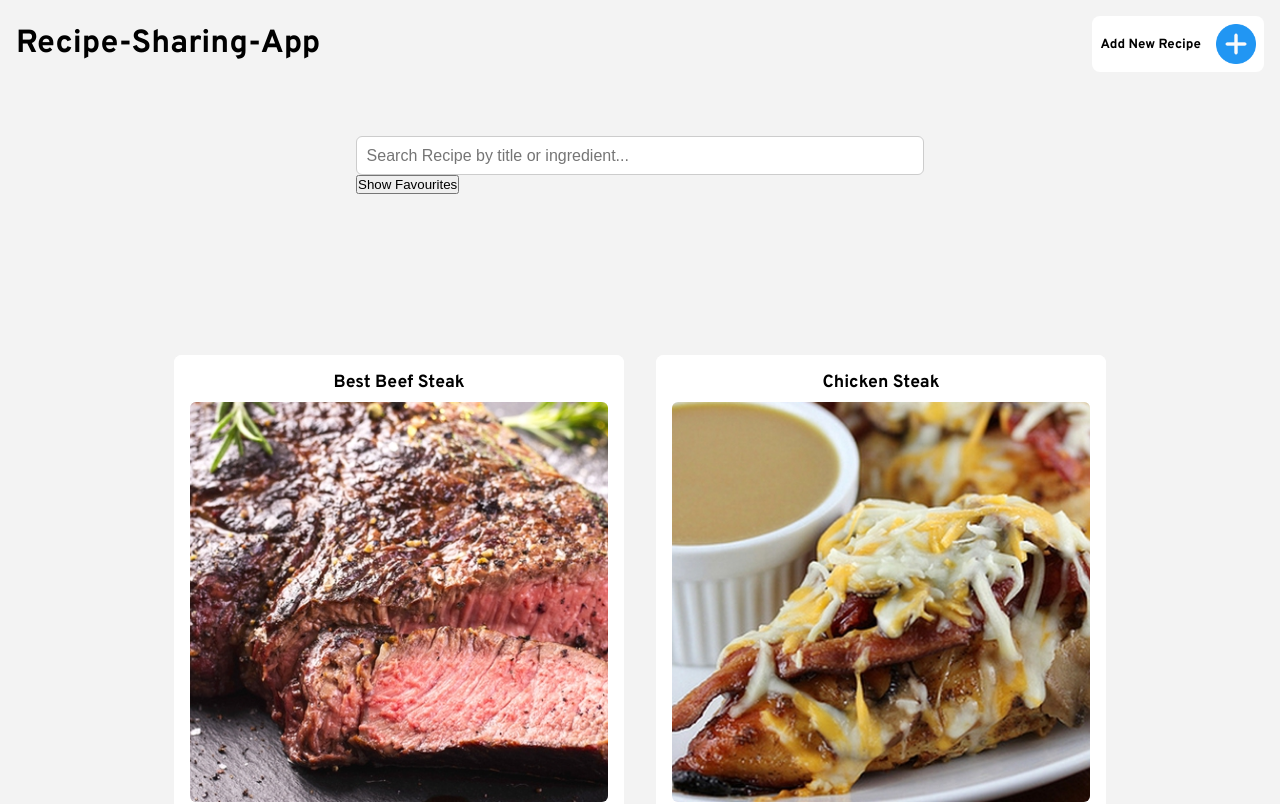
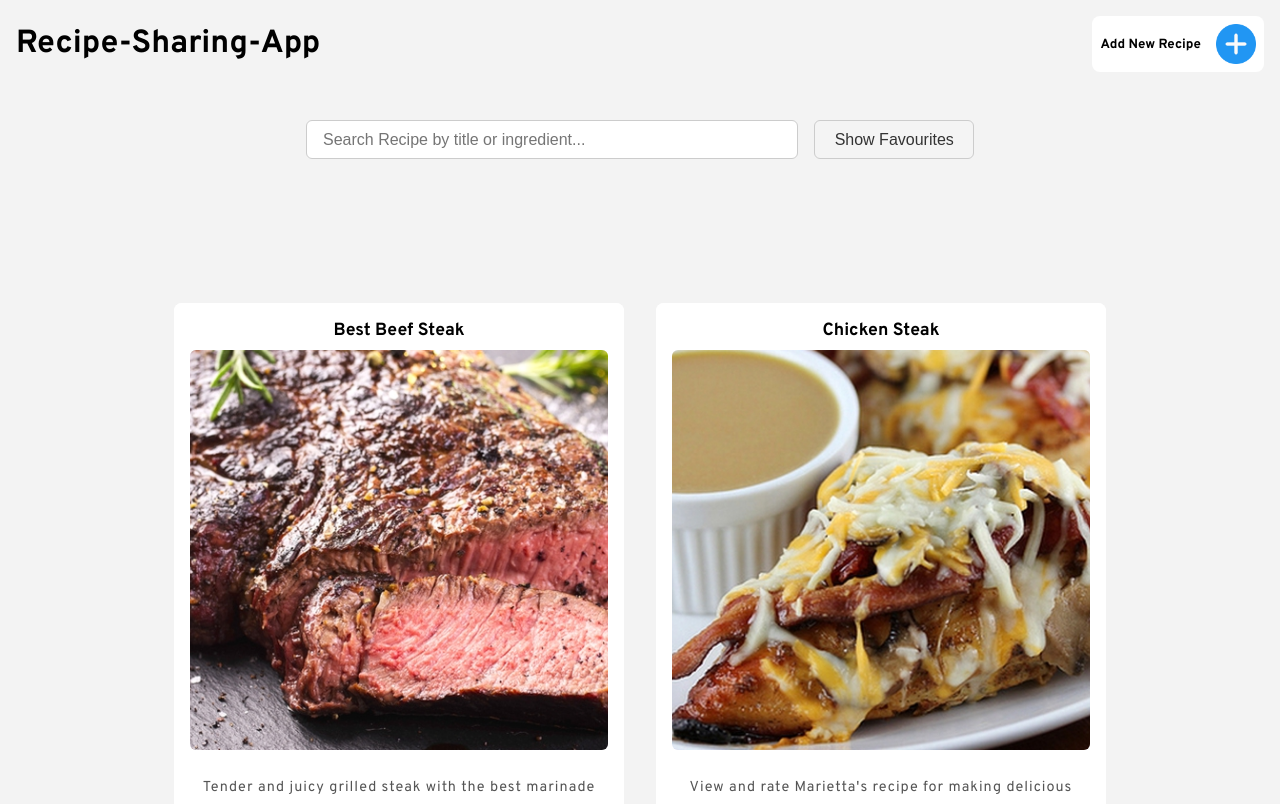
Before and after one commit to TornikeALT/Recipe-Sharing-Application, an Angular app: page / in a window 1280 px wide. Shown: the top 804 px of the page. Built offline with nearby package versions, Linux system fonts and the light colour scheme; data requests are answered from the project's data file.

Commit message:
add favourites btn show and hide styles

```diff
--- a/src/components/recipe/recipe.component.css
+++ b/src/components/recipe/recipe.component.css
@@ -33,6 +33,7 @@
   letter-spacing: 1px;
   line-height: 2rem;
 }
+
 @media (max-width: 768px) {
   .recipe {
     width: 100%;
--- a/src/components/recipe/recipe.component.html
+++ b/src/components/recipe/recipe.component.html
@@ -2,7 +2,5 @@
   <h3>{{ recipe.title }}</h3>
   <img [src]="recipe.thumbnail" alt="{{ recipe.thumbnail }}" />
   <p>{{ recipe.description }}</p>
-  <button (click)="toggleFavourite(recipe, $event)">
-    {{ recipe.isFavourite ? "★ Favorite" : "☆ Add to Favourites" }}
-  </button>
+  <button (click)="toggleFavourite(recipe, $event)"></button>
 </div>
--- a/src/pages/recipe-list/recipe-list.component.css
+++ b/src/pages/recipe-list/recipe-list.component.css
@@ -14,17 +14,29 @@
 }
 
 .search_container {
-  max-width: 600px;
+  display: flex;
+  justify-content: center;
+  align-items: center;
+  gap: 1rem;
   margin: 2rem auto;
-  padding: 1rem;
+  max-width: 700px;
+  padding: 0 1rem;
+  flex-wrap: wrap;
 }
 
 .search_container input {
-  width: 100%;
-  padding: 0.6rem;
+  flex: 1;
+  padding: 0.6rem 1rem;
   font-size: 1rem;
+  border: 1px solid #ccc;
   border-radius: 6px;
-  border: 1px solid #ccc;
+  transition: border 0.3s ease;
+  min-width: 220px;
+}
+
+.search_container input:focus {
+  border-color: rgb(14 152 217);
+  outline: none;
 }
 .recipe {
   background-color: white;
@@ -34,3 +46,25 @@ button.favourite {
   color: gold;
   font-weight: bold;
 }
+
+.toggle_btn {
+  background-color: #f4f4f4;
+  color: #333;
+  border: 1px solid #ccc;
+  padding: 0.6rem 1.2rem;
+  font-size: 1rem;
+  border-radius: 6px;
+  cursor: pointer;
+  transition: all 0.3s ease;
+  min-width: 150px;
+}
+
+.toggle_btn:hover {
+  background-color: rgb(14 152 217);
+  color: white;
+  border-color: rgb(14 152 217);
+}
+
+.toggle_btn:active {
+  transform: scale(0.97);
+}
--- a/src/pages/recipe-list/recipe-list.component.html
+++ b/src/pages/recipe-list/recipe-list.component.html
@@ -5,7 +5,7 @@
     [(ngModel)]="searchRecipe"
     (input)="filterRecipes()"
   />
-  <button (click)="toggleFavouritesFilter()">
+  <button (click)="toggleFavouritesFilter()" class="toggle_btn">
     {{ showFavouritesOnly ? "Show All" : "Show Favourites" }}
   </button>
 </div>
```
